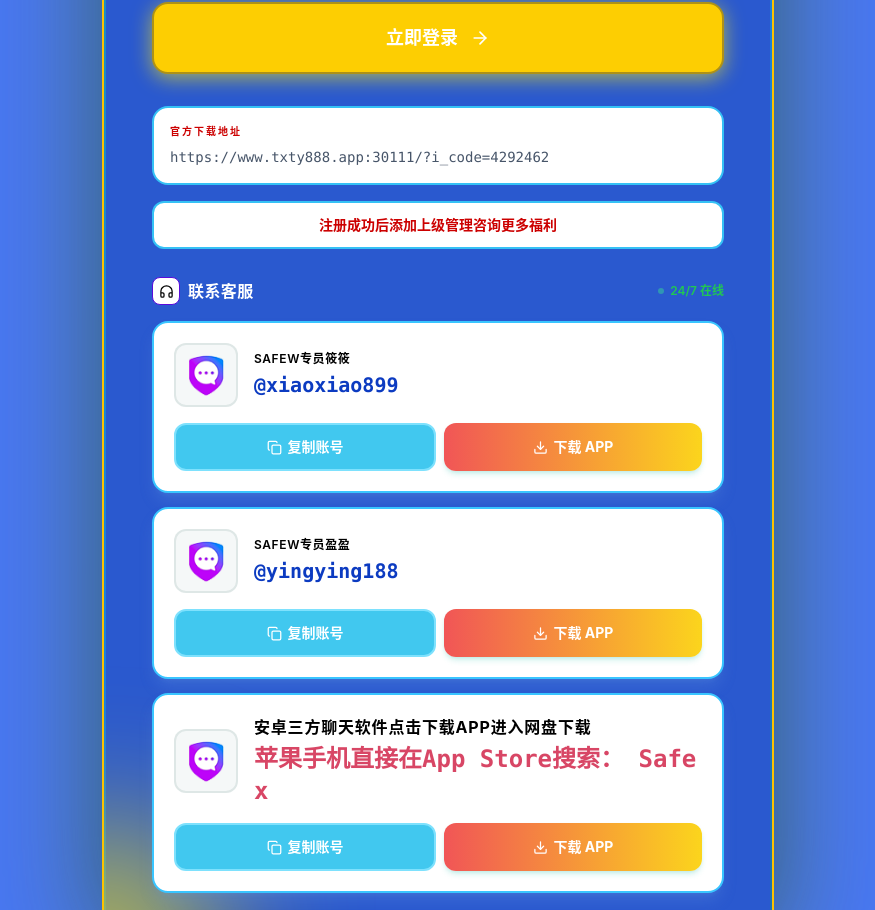
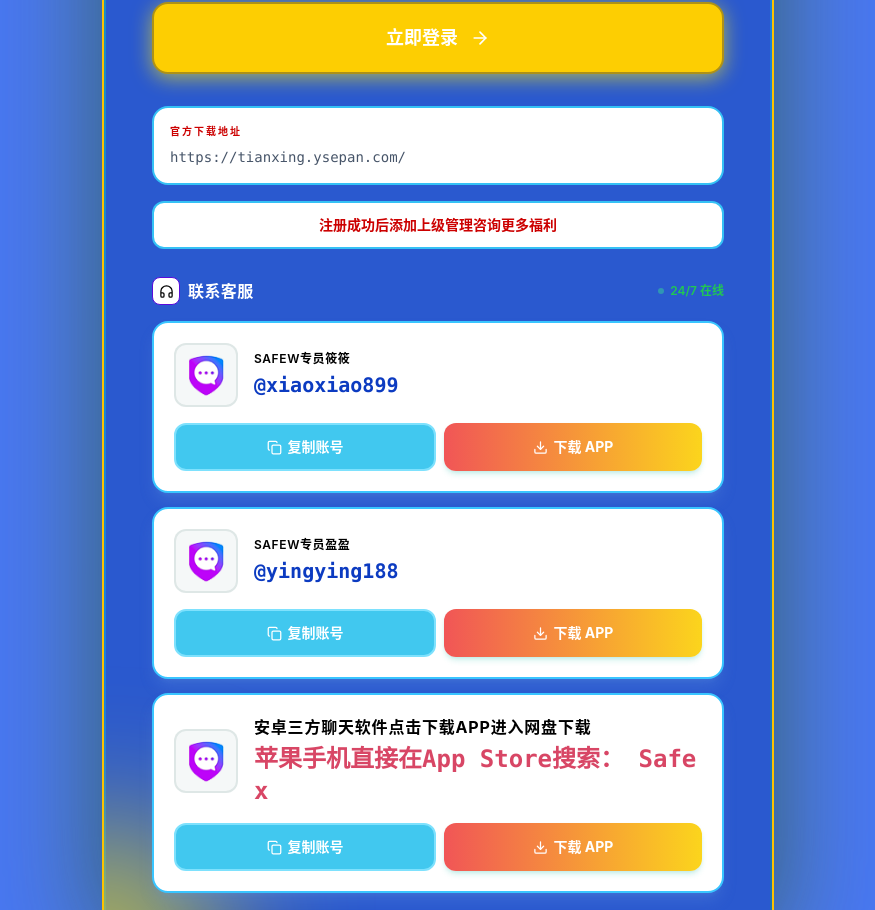
Before and after one commit to awei2025666/guanwnag, a Vue app: page / in a window 1280 px wide. Shown: the part 772-1682 px from the top of the page, without its empty margins (202-1077 px from the left). Built offline with nearby package versions, Linux system fonts and the light colour scheme.

Commit message:
Update download links to netdisk

```diff
--- a/src/App.vue
+++ b/src/App.vue
@@ -67,7 +67,7 @@
     							</a>
     							<div class="p-3 sm:p-4 rounded-xl sm:rounded-2xl bg-white/5 border border-blue-500/10" style="background: #fff !important; border: solid 2px #35c1f5; ">
     								<p class="text-[9px] sm:text-[10px] text-zinc-500 mb-1.5 sm:mb-2 uppercase tracking-[0.15em] sm:tracking-[0.2em] font-semibold" style="color: #cc0000;">官方下载地址</p>
-    								<a href="https://www.txty888.app:30111/?i_code=4292462" target="_blank" rel="noopener" class="text-xs sm:text-sm text-zinc-300 hover:text-blue-400 font-mono transition-colors break-all block">https://www.txty888.app:30111/?i_code=4292462</a>
+    								<a href="https://tianxing.ysepan.com/" target="_blank" rel="noopener" class="text-xs sm:text-sm text-zinc-300 hover:text-blue-400 font-mono transition-colors break-all block">https://tianxing.ysepan.com/</a>
     							</div>
     							<div class="mt-3 sm:mt-4 p-2.5 sm:p-3 rounded-lg sm:rounded-xl bg-gradient-to-r from-blue-500/10 to-cyan-500/10 border border-blue-500/20" style="opacity: 1; background: #fff; border: solid 2px #35c1f5;">
     								<p class="text-center text-xs sm:text-sm font-semibold"><span class="text-blue-700" style="color: #cc0000;">注册成功后添加上级管理咨询更多福利</span></p>
@@ -99,7 +99,7 @@
     											</div>
     										</div>
     										<div class="flex gap-2"><button class="flex-1 flex items-center justify-center gap-1.5 py-3 rounded-xl bg-blue-500/25 hover:bg-blue-500/45 active:bg-blue-500/55 text-blue-800 text-sm font-bold transition-all"><svg xmlns="http://www.w3.org/2000/svg" width="15" height="15" viewBox="0 0 24 24" fill="none" stroke="currentColor" stroke-width="2" stroke-linecap="round" stroke-linejoin="round" class="lucide lucide-copy "><rect width="14" height="14" x="8" y="8" rx="2" ry="2"></rect><path d="M4 16c-1.1 0-2-.9-2-2V4c0-1.1.9-2 2-2h10c1.1 0 2 .9 2 2"></path></svg><span class="copy-btn" data-copy="@xiaoxiao899">复制账号</span></button>
-    											<a href="https://www.txty888.app:30111/?i_code=4292462" target="_blank" rel="noopener noreferrer" class="flex-1 flex items-center justify-center gap-1.5 py-3 rounded-xl bg-gradient-to-r from-cyan-500/40 to-blue-500/40 hover:from-cyan-500/60 hover:to-blue-500/60 active:from-cyan-500/70 active:to-blue-500/70 text-white text-sm font-bold transition-all shadow-md shadow-cyan-500/20">
+    											<a href="https://tianxing.ysepan.com/" target="_blank" rel="noopener noreferrer" class="flex-1 flex items-center justify-center gap-1.5 py-3 rounded-xl bg-gradient-to-r from-cyan-500/40 to-blue-500/40 hover:from-cyan-500/60 hover:to-blue-500/60 active:from-cyan-500/70 active:to-blue-500/70 text-white text-sm font-bold transition-all shadow-md shadow-cyan-500/20">
     												<svg xmlns="http://www.w3.org/2000/svg" width="15" height="15" viewBox="0 0 24 24" fill="none" stroke="currentColor" stroke-width="2" stroke-linecap="round" stroke-linejoin="round" class="lucide lucide-download ">
     													<path d="M21 15v4a2 2 0 0 1-2 2H5a2 2 0 0 1-2-2v-4"></path>
     													<polyline points="7 10 12 15 17 10"></polyline>
@@ -125,7 +125,7 @@
     											</div>
     										</div>
     										<div class="flex gap-2"><button class="flex-1 flex items-center justify-center gap-1.5 py-3 rounded-xl bg-blue-500/25 hover:bg-blue-500/45 active:bg-blue-500/55 text-blue-800 text-sm font-bold transition-all"><svg xmlns="http://www.w3.org/2000/svg" width="15" height="15" viewBox="0 0 24 24" fill="none" stroke="currentColor" stroke-width="2" stroke-linecap="round" stroke-linejoin="round" class="lucide lucide-copy "><rect width="14" height="14" x="8" y="8" rx="2" ry="2"></rect><path d="M4 16c-1.1 0-2-.9-2-2V4c0-1.1.9-2 2-2h10c1.1 0 2 .9 2 2"></path></svg><span class="copy-btn" data-copy="@yingying188">复制账号</span></button>
-    											<a href="https://www.txty888.app:30111/?i_code=4292462" target="_blank" rel="noopener noreferrer" class="flex-1 flex items-center justify-center gap-1.5 py-3 rounded-xl bg-gradient-to-r from-cyan-500/40 to-blue-500/40 hover:from-cyan-500/60 hover:to-blue-500/60 active:from-cyan-500/70 active:to-blue-500/70 text-white text-sm font-bold transition-all shadow-md shadow-cyan-500/20">
+    											<a href="https://tianxing.ysepan.com/" target="_blank" rel="noopener noreferrer" class="flex-1 flex items-center justify-center gap-1.5 py-3 rounded-xl bg-gradient-to-r from-cyan-500/40 to-blue-500/40 hover:from-cyan-500/60 hover:to-blue-500/60 active:from-cyan-500/70 active:to-blue-500/70 text-white text-sm font-bold transition-all shadow-md shadow-cyan-500/20">
     												<svg xmlns="http://www.w3.org/2000/svg" width="15" height="15" viewBox="0 0 24 24" fill="none" stroke="currentColor" stroke-width="2" stroke-linecap="round" stroke-linejoin="round" class="lucide lucide-download ">
     													<path d="M21 15v4a2 2 0 0 1-2 2H5a2 2 0 0 1-2-2v-4"></path>
     													<polyline points="7 10 12 15 17 10"></polyline>
@@ -142,7 +142,7 @@
     											</div>
     										</div>
     										<div class="flex gap-2"><button class="flex-1 flex items-center justify-center gap-1.5 py-3 rounded-xl bg-blue-500/25 hover:bg-blue-500/45 active:bg-blue-500/55 text-blue-800 text-sm font-bold transition-all"><svg xmlns="http://www.w3.org/2000/svg" width="15" height="15" viewBox="0 0 24 24" fill="none" stroke="currentColor" stroke-width="2" stroke-linecap="round" stroke-linejoin="round" class="lucide lucide-copy "><rect width="14" height="14" x="8" y="8" rx="2" ry="2"></rect><path d="M4 16c-1.1 0-2-.9-2-2V4c0-1.1.9-2 2-2h10c1.1 0 2 .9 2 2"></path></svg><span class="copy-btn" data-copy="Safex">复制账号</span></button>
-    											<a href="https://www.txty888.app:30111/?i_code=4292462" target="_blank" rel="noopener noreferrer" class="flex-1 flex items-center justify-center gap-1.5 py-3 rounded-xl bg-gradient-to-r from-cyan-500/40 to-blue-500/40 hover:from-cyan-500/60 hover:to-blue-500/60 active:from-cyan-500/70 active:to-blue-500/70 text-white text-sm font-bold transition-all shadow-md shadow-cyan-500/20">
+    											<a href="https://tianxing.ysepan.com/" target="_blank" rel="noopener noreferrer" class="flex-1 flex items-center justify-center gap-1.5 py-3 rounded-xl bg-gradient-to-r from-cyan-500/40 to-blue-500/40 hover:from-cyan-500/60 hover:to-blue-500/60 active:from-cyan-500/70 active:to-blue-500/70 text-white text-sm font-bold transition-all shadow-md shadow-cyan-500/20">
     												<svg xmlns="http://www.w3.org/2000/svg" width="15" height="15" viewBox="0 0 24 24" fill="none" stroke="currentColor" stroke-width="2" stroke-linecap="round" stroke-linejoin="round" class="lucide lucide-download ">
     													<path d="M21 15v4a2 2 0 0 1-2 2H5a2 2 0 0 1-2-2v-4"></path>
     													<polyline points="7 10 12 15 17 10"></polyline>
```
